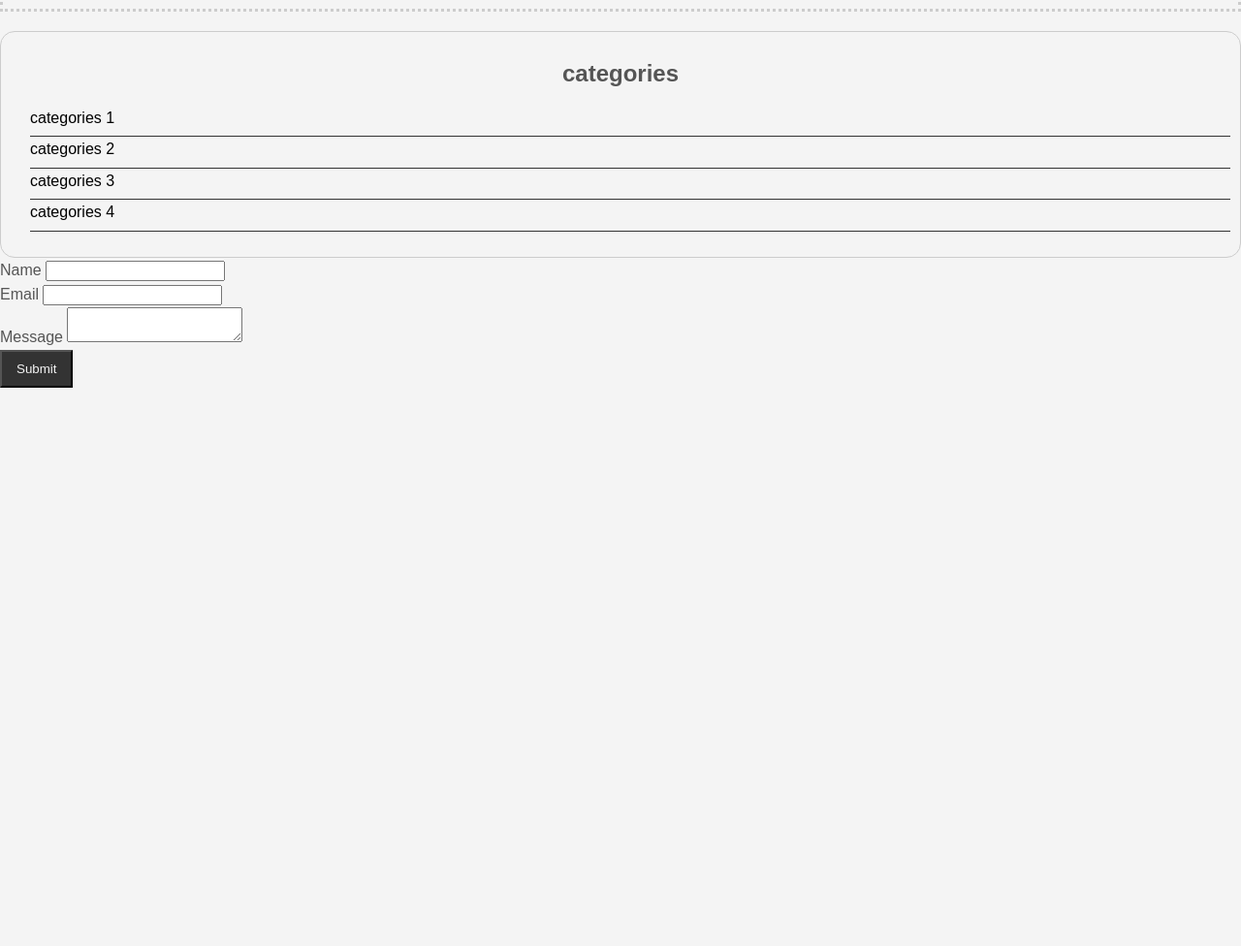
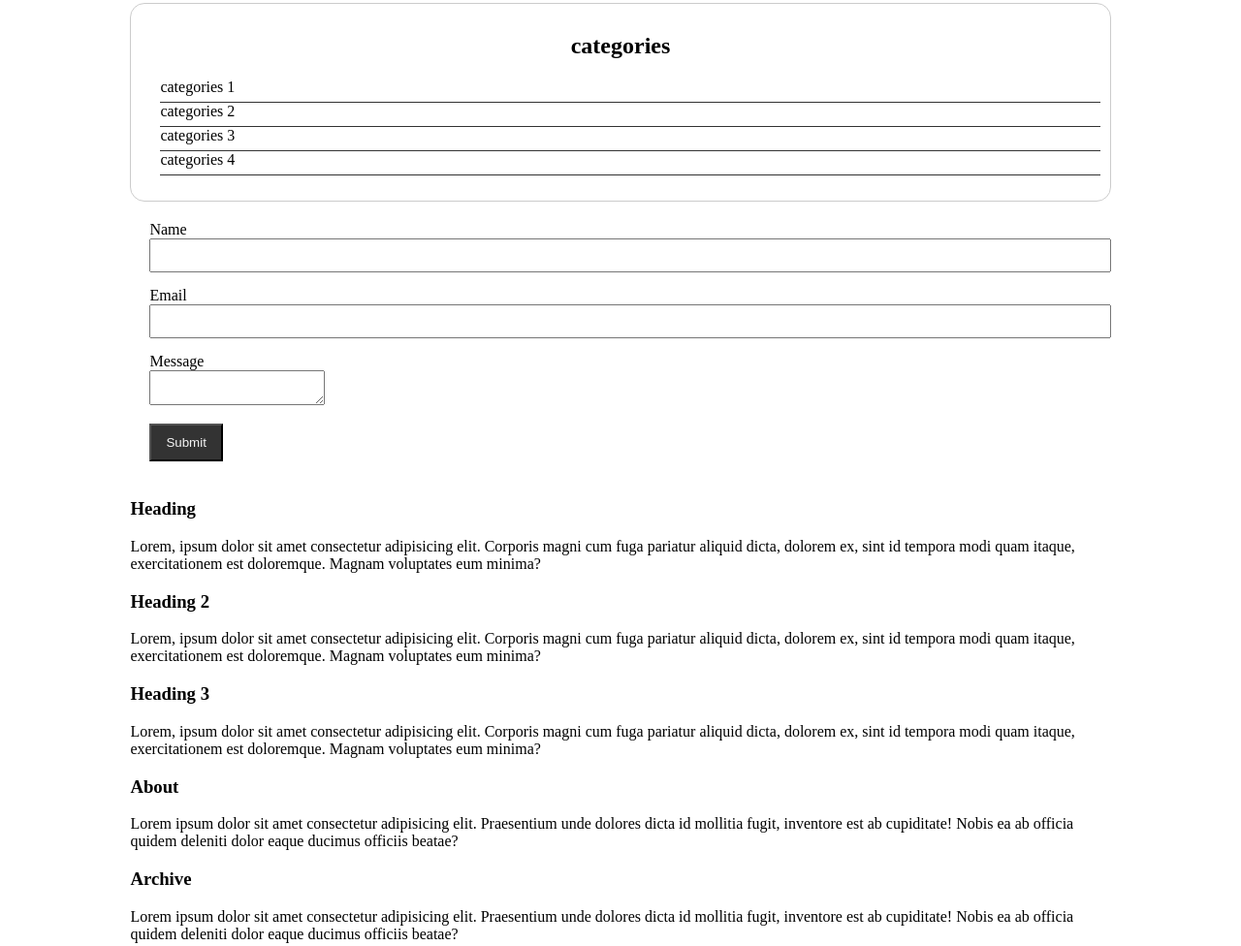
Before and after one commit to Alexander-Ezeh/CSS, a plain HTML site: page index.html in a window 1280 px wide. Shown: the part 472-1448 px from the top of the page at 97% size. Before the commit the page ends 872 px from the top, so only its background shows below. Drawn offline with Linux system fonts and the light colour scheme.

Commit message:
new class

```diff
--- a/index.html
+++ b/index.html
@@ -8,7 +8,7 @@
     <link rel="stylesheet" href="style.css" />
   </head>
   <body>
-    <body class="container">
+    <div class="container">
       <div class="box-1">
         <h1 id="">Hello Planet</h1>
         <p>
@@ -52,7 +52,7 @@
 
         <div class="form-group">
           <label for="Email">Email</label>
-          <input title="Email" type="text" name="name" id="Email" />
+          <input title="Email" type="email" name="name" id="Email" />
         </div>
 
         <div class="form-group">
@@ -62,6 +62,57 @@
 
         <input class="button" type="button" value="Submit" />
       </form>
-    </body>
+
+      <div class="block">
+        <h3>Heading</h3>
+        <p>Lorem, ipsum dolor sit amet consectetur adipisicing elit. Corporis magni cum fuga pariatur aliquid dicta, dolorem ex, sint id tempora modi quam itaque, exercitationem est doloremque. Magnam voluptates eum minima?</p>
+      </div>
+      <div class="block">
+        <h3>Heading 2</h3>
+        <p>Lorem, ipsum dolor sit amet consectetur adipisicing elit. Corporis magni cum fuga pariatur aliquid dicta, dolorem ex, sint id tempora modi quam itaque, exercitationem est doloremque. Magnam voluptates eum minima?</p>
+      </div>
+      <div class="block">
+        <h3>Heading 3</h3>
+        <p>Lorem, ipsum dolor sit amet consectetur adipisicing elit. Corporis magni cum fuga pariatur aliquid dicta, dolorem ex, sint id tempora modi quam itaque, exercitationem est doloremque. Magnam voluptates eum minima?</p>
+      </div>
+
+      <div id="main-block"></div>
+      <div>
+        <h3>About</h3>
+        <p>Lorem ipsum dolor sit amet consectetur adipisicing elit. Praesentium unde dolores dicta id mollitia fugit, inventore est ab cupiditate! Nobis ea ab officia quidem deleniti dolor eaque ducimus officiis beatae?</p>
+      </div>
+      <div>
+        <h3>Archive</h3>
+        <p>Lorem ipsum dolor sit amet consectetur adipisicing elit. Praesentium unde dolores dicta id mollitia fugit, inventore est ab cupiditate! Nobis ea ab officia quidem deleniti dolor eaque ducimus officiis beatae?</p>
+      </div>
+
+      <div id="sidebar">
+        <li></li>
+        <li></li>
+        <li></li>
+
+        <p>Lorem ipsum dolor sit amet consectetur adipisicing elit. Ad, aut! Nihil illum corrupti totam explicabo ipsam ipsa corporis eius mollitia odio laboriosam sapiente laborum, culpa velit aspernatur quasi. Ullam, quidem?</p>
+      </div>
+
+      <div class="p-box">
+        <h1>Hello</h1>
+        <h2>Goodnight</h2>
+      </div>
+
+      <ul class="my-list">
+        <li>List Items</li>
+        <li>List Items</li>
+        <li>List Items</li>
+        <li>List Items</li>
+        <li>List Items</li>
+        <li>List Items</li>
+        <li>List Items</li>
+        <li>List Items</li>
+        <li>List Items</li>
+        <li>List Items</li>
+      </ul>
+      <br><br><br><br><br><br><br><br>
+     </div>
+
   </body>
 </html>
--- a/style.css
+++ b/style.css
@@ -1,4 +1,4 @@
-.container {
+.body {
     background-color: #f4f4f4;
     color: #555;
     font-size: 16px;
@@ -35,9 +35,12 @@ a:active {
     background-color: red;
     color: #fff;
 
-
 }
 
+.container{
+    width: 80%;
+    margin: auto;
+}
 .box-1 {
     background-color: #333;
     color: #fff;
@@ -94,6 +97,23 @@ a:active {
 .categories li {
     padding-bottom: 6px;
     border-bottom: solid 1px #333;
-    list-style-image: ;
+    list-style-image:url();
 
 }
+
+.my-form{
+    padding: 20px;
+}
+
+.my-form .form-group{
+    padding-bottom: 15px;
+}
+
+.my-form label{
+    display: block;
+}
+
+.my-form input[type= 'text'], .my-form input[type= 'email']{
+    padding: 8px;
+    width: 100%;
+}
```
